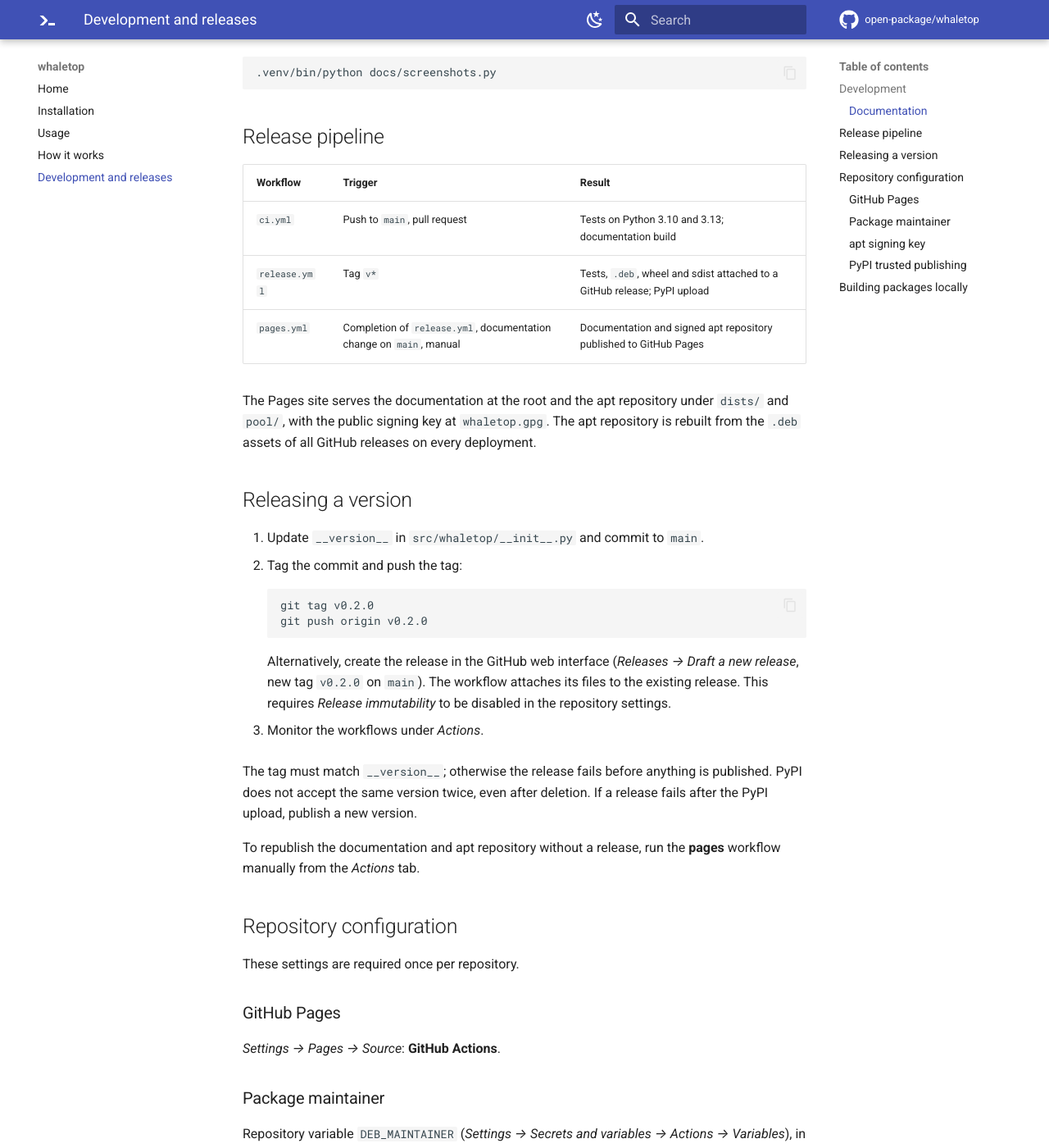
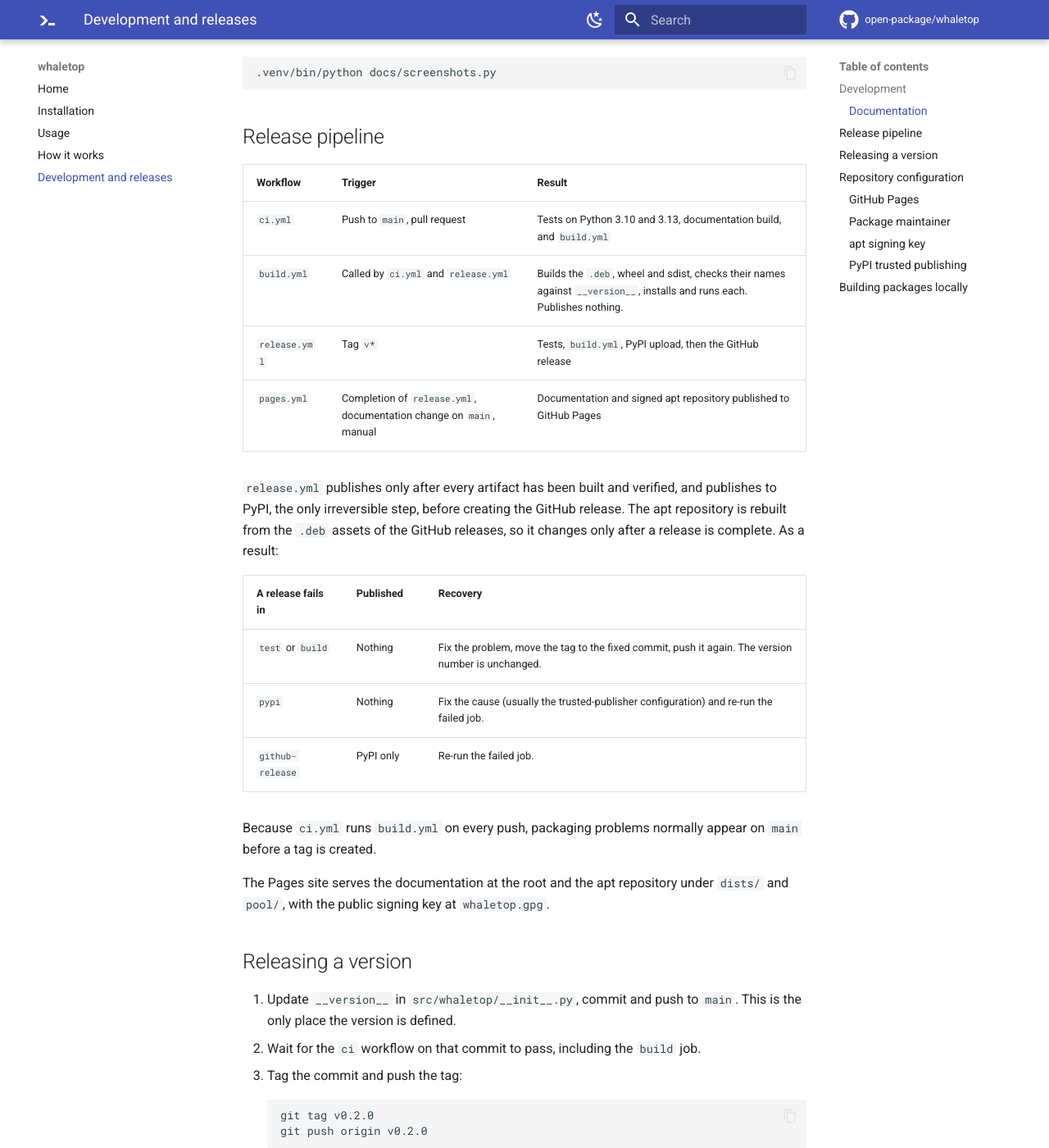
Before and after one commit to open-package/whaletop, an MkDocs documentation site: the page built from docs/releasing.md, in a window 1280 px wide and 1400 px high, scrolled down 540 px. Shown: the whole window at 82% size. Built offline with MkDocs 1.6.1 and Material for MkDocs 9.7.7, drawn with Linux system fonts in a browser that asks for light colours; comment, search, counter and statistics services are not loaded; some of the changed text lies outside the part shown.

Commit message:
fix(release): single-source the version; verify all artifacts before publishing

````diff
--- a/docs/releasing.md
+++ b/docs/releasing.md
@@ -30,33 +30,51 @@ Chromium:
 
 | Workflow | Trigger | Result |
 |---|---|---|
-| `ci.yml` | Push to `main`, pull request | Tests on Python 3.10 and 3.13; documentation build |
-| `release.yml` | Tag `v*` | Tests, `.deb`, wheel and sdist attached to a GitHub release; PyPI upload |
+| `ci.yml` | Push to `main`, pull request | Tests on Python 3.10 and 3.13, documentation build, and `build.yml` |
+| `build.yml` | Called by `ci.yml` and `release.yml` | Builds the `.deb`, wheel and sdist, checks their names against `__version__`, installs and runs each. Publishes nothing. |
+| `release.yml` | Tag `v*` | Tests, `build.yml`, PyPI upload, then the GitHub release |
 | `pages.yml` | Completion of `release.yml`, documentation change on `main`, manual | Documentation and signed apt repository published to GitHub Pages |
 
+`release.yml` publishes only after every artifact has been built and verified, and publishes
+to PyPI, the only irreversible step, before creating the GitHub release. The apt repository is
+rebuilt from the `.deb` assets of the GitHub releases, so it changes only after a release is
+complete. As a result:
+
+| A release fails in | Published | Recovery |
+|---|---|---|
+| `test` or `build` | Nothing | Fix the problem, move the tag to the fixed commit, push it again. The version number is unchanged. |
+| `pypi` | Nothing | Fix the cause (usually the trusted-publisher configuration) and re-run the failed job. |
+| `github-release` | PyPI only | Re-run the failed job. |
+
+Because `ci.yml` runs `build.yml` on every push, packaging problems normally appear on `main`
+before a tag is created.
+
 The Pages site serves the documentation at the root and the apt repository under `dists/` and
-`pool/`, with the public signing key at `whaletop.gpg`. The apt repository is rebuilt from the
-`.deb` assets of all GitHub releases on every deployment.
+`pool/`, with the public signing key at `whaletop.gpg`.
 
 ## Releasing a version
 
-1. Update `__version__` in `src/whaletop/__init__.py` and commit to `main`.
-2. Tag the commit and push the tag:
+1. Update `__version__` in `src/whaletop/__init__.py`, commit and push to `main`. This is the
+   only place the version is defined.
+2. Wait for the `ci` workflow on that commit to pass, including the `build` job.
+3. Tag the commit and push the tag:
 
     ```sh
     git tag v0.2.0
     git push origin v0.2.0
     ```
 
-    Alternatively, create the release in the GitHub web interface (*Releases → Draft a new
-    release*, new tag `v0.2.0` on `main`). The workflow attaches its files to the existing
-    release. This requires *Release immutability* to be disabled in the repository settings.
+4. Monitor the workflows under *Actions*.
 
-3. Monitor the workflows under *Actions*.
+To move a tag after a failure in `test` or `build`:
 
-The tag must match `__version__`; otherwise the release fails before anything is published. PyPI
-does not accept the same version twice, even after deletion. If a release fails after the PyPI
-upload, publish a new version.
+```sh
+git tag -d v0.2.0 && git push origin :refs/tags/v0.2.0
+git tag v0.2.0 && git push origin v0.2.0
+```
+
+Releases should be started with a tag push. A release created in the GitHub web interface is
+public before its files are built; the workflow attaches the files to it afterwards.
 
 To republish the documentation and apt repository without a release, run the **pages** workflow
 manually from the *Actions* tab.
--- a/pyproject.toml
+++ b/pyproject.toml
@@ -4,7 +4,7 @@ build-backend = "setuptools.build_meta"
 
 [project]
 name = "whaletop"
-version = "0.1.0"
+dynamic = ["version"]
 description = "htop-style terminal UI for Docker: containers, images, volumes, networks and compose stacks"
 readme = "README.md"
 requires-python = ">=3.10"
@@ -39,6 +39,9 @@ docs = ["mkdocs>=1.6,<2", "mkdocs-material>=9.7,<10"]
 [project.scripts]
 whaletop = "whaletop.__main__:main"
 
+[tool.setuptools.dynamic]
+version = { attr = "whaletop.__version__" }  # single source of truth: src/whaletop/__init__.py
+
 [tool.setuptools.packages.find]
 where = ["src"]
 
````
Also changed, not shown: 3 other files.
